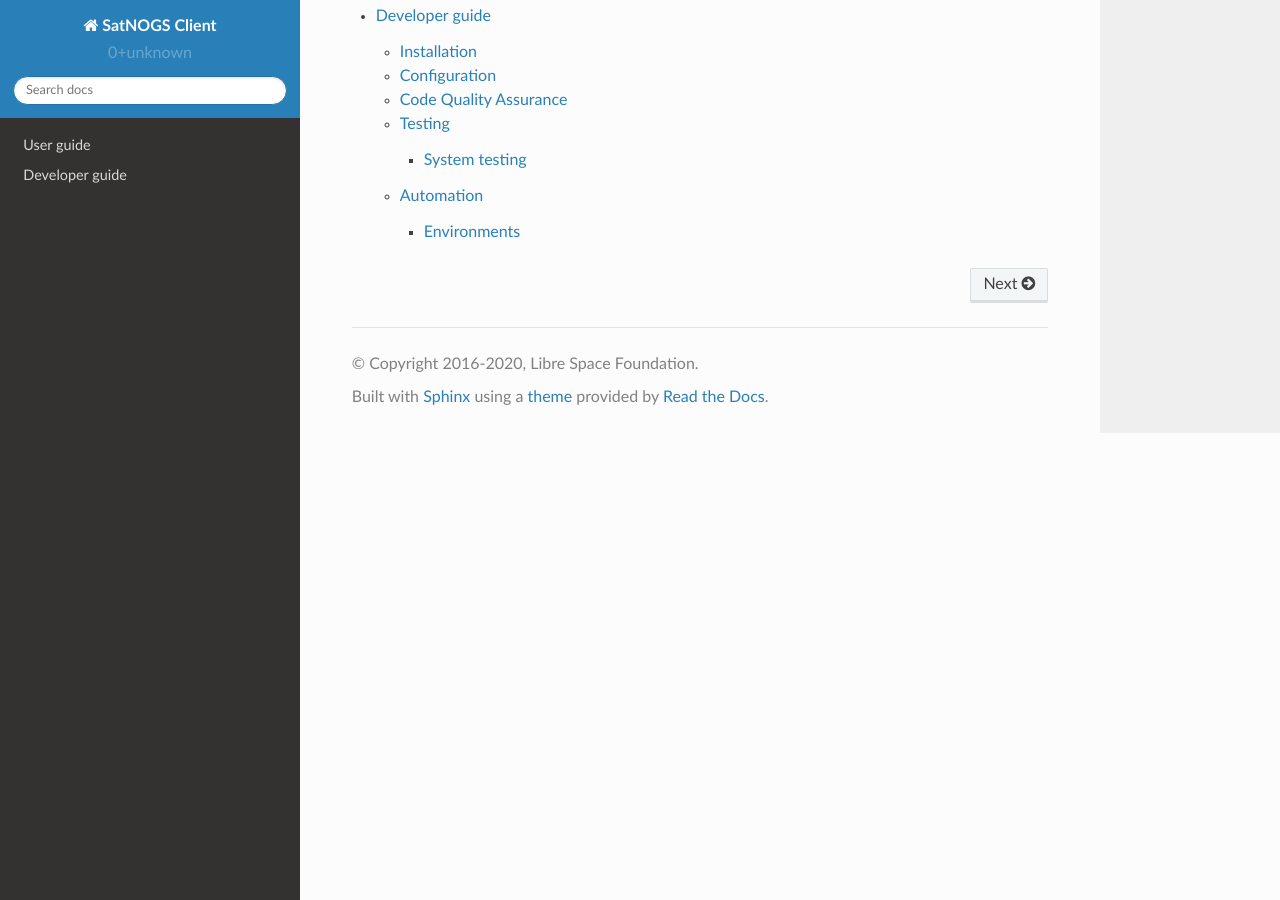
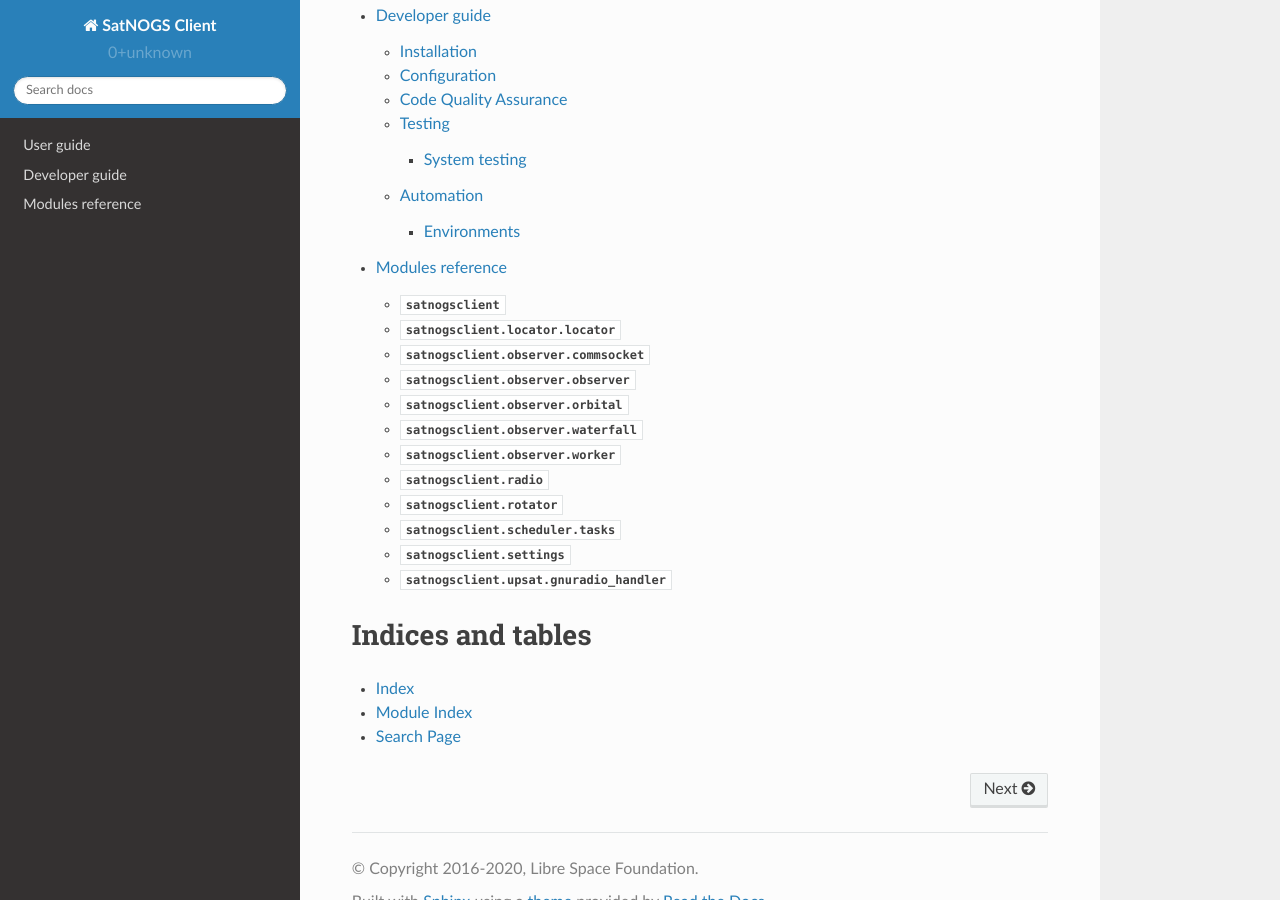
Before and after one commit to yaplik/satnogs-client, a Sphinx documentation site: the page built from docs/index.rst, in a window 1280 px wide and 900 px high, scrolled down 1957 px. Built offline with Sphinx 7.4.7 and the Read the Docs theme 2.0.0, drawn with Linux system fonts in a browser that asks for light colours.

Commit message:
docs: Add modules documentation
Signed-off-by: Vasilis Tsiligiannis <acinonyx@openwrt.gr>

```diff
--- a/docs/index.rst
+++ b/docs/index.rst
@@ -16,3 +16,11 @@ Table of Contents
 
    userguide
    devguide
+   modules
+
+Indices and tables
+==================
+
+* :ref:`genindex`
+* :ref:`modindex`
+* :ref:`search`
--- /dev/null
+++ b/docs/modules.rst
@@ -0,0 +1,73 @@
+Modules reference
+=================
+
+:mod:`satnogsclient`
+--------------------
+
+.. automodule:: satnogsclient
+
+
+:mod:`satnogsclient.locator.locator`
+------------------------------------
+
+.. automodule:: satnogsclient.locator.locator
+
+
+:mod:`satnogsclient.observer.commsocket`
+----------------------------------------
+
+.. automodule:: satnogsclient.observer.commsocket
+
+
+:mod:`satnogsclient.observer.observer`
+--------------------------------------
+
+.. automodule:: satnogsclient.observer.observer
+
+
+:mod:`satnogsclient.observer.orbital`
+-------------------------------------
+
+.. automodule:: satnogsclient.observer.orbital
+
+
+:mod:`satnogsclient.observer.waterfall`
+---------------------------------------
+
+.. automodule:: satnogsclient.observer.waterfall
+
+
+:mod:`satnogsclient.observer.worker`
+------------------------------------
+
+.. automodule:: satnogsclient.observer.worker
+
+
+:mod:`satnogsclient.radio`
+--------------------------
+
+.. automodule:: satnogsclient.radio
+
+
+:mod:`satnogsclient.rotator`
+----------------------------
+
+.. automodule:: satnogsclient.rotator
+
+
+:mod:`satnogsclient.scheduler.tasks`
+------------------------------------
+
+.. automodule:: satnogsclient.scheduler.tasks
+
+
+:mod:`satnogsclient.settings`
+-----------------------------
+
+.. automodule:: satnogsclient.settings
+
+
+:mod:`satnogsclient.upsat.gnuradio_handler`
+-------------------------------------------
+
+.. automodule:: satnogsclient.upsat.gnuradio_handler
```
